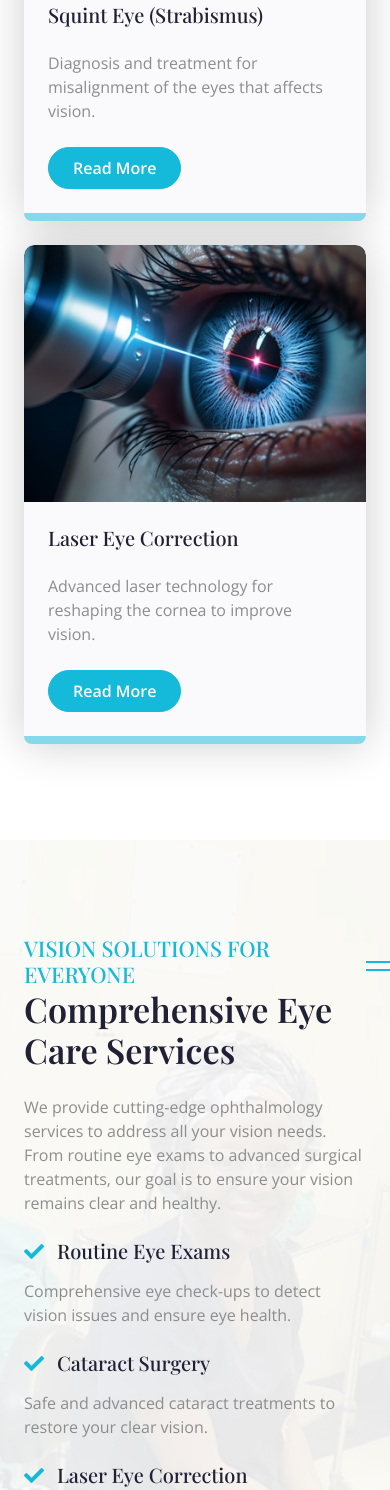
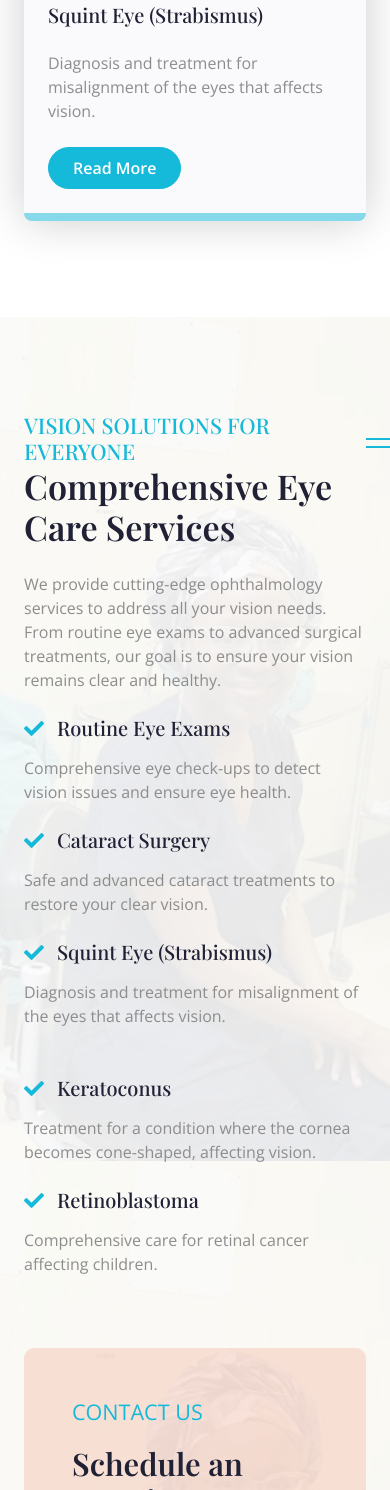
Before and after one commit to Gidza263/Dr-Precious-Sithole, a plain HTML site: page index.html in a window 390 px wide. Shown: the part 5423-6913 px from the top of the page. Drawn offline with nearby package versions, Linux system fonts and the light colour scheme; files that its build step writes are made by us from their sources.

Commit message:
Update index.html

```diff
--- a/index.html
+++ b/index.html
@@ -226,20 +226,7 @@
                     </div>
                 </div>
             </div>
-			<div class="col-md-6 col-lg-4 wow fadeInUp" data-wow-delay="0.5s">
-                <div class="service-item rounded">
-                    <div class="service-img rounded-top">
-                        <img src="img/service-3.jpg" class="img-fluid rounded-top w-100" alt="Laser Eye Correction">
-                    </div>
-                    <div class="service-content rounded-bottom bg-light p-4">
-                        <div class="service-content-inner">
-                            <h5 class="mb-4">Laser Eye Correction</h5>
-                            <p class="mb-4">Advanced laser technology for reshaping the cornea to improve vision.</p>
-                            <a href="#" class="btn btn-primary rounded-pill text-white py-2 px-4 mb-2">Read More</a>
-                        </div>
-                    </div>
-                </div>
-            </div>
+
         </div>
     </div>
 </div>
@@ -269,8 +256,8 @@
                                     <p class="mb-0">Safe and advanced cataract treatments to restore your clear vision.</p>
                                 </div>
                                 <div class="mb-4">
-                                    <h5 class="mb-3"><i class="fa fa-check text-primary me-2"></i> Laser Eye Correction</h5>
-                                    <p class="mb-0">Advanced laser technology for reshaping the cornea to improve vision.</p>
+                                    <h5 class="mb-3"><i class="fa fa-check text-primary me-2"></i> Squint Eye (Strabismus)</h5>
+                                    <p class="mb-0">Diagnosis and treatment for misalignment of the eyes that affects vision.</p>
                                 </div>
                             </div>
                         </div>
@@ -284,10 +271,7 @@
                                     <h5 class="mb-3"><i class="fa fa-check text-primary me-2"></i> Retinoblastoma</h5>
                                     <p class="mb-0">Comprehensive care for retinal cancer affecting children.</p>
                                 </div>
-                                <div class="mb-4">
-                                    <h5 class="mb-3"><i class="fa fa-check text-primary me-2"></i> Squint Eye (Strabismus)</h5>
-                                    <p class="mb-0">Diagnosis and treatment for misalignment of the eyes that affects vision.</p>
-                                </div>
+
                             </div>
                         </div>
                     </div>
```
